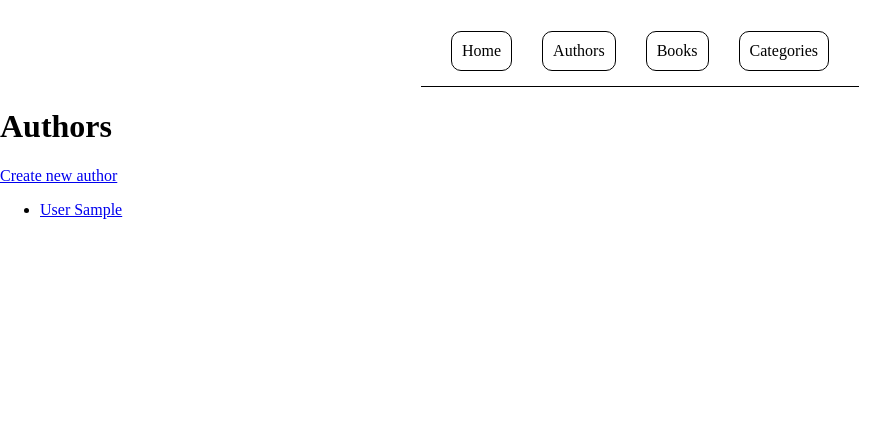
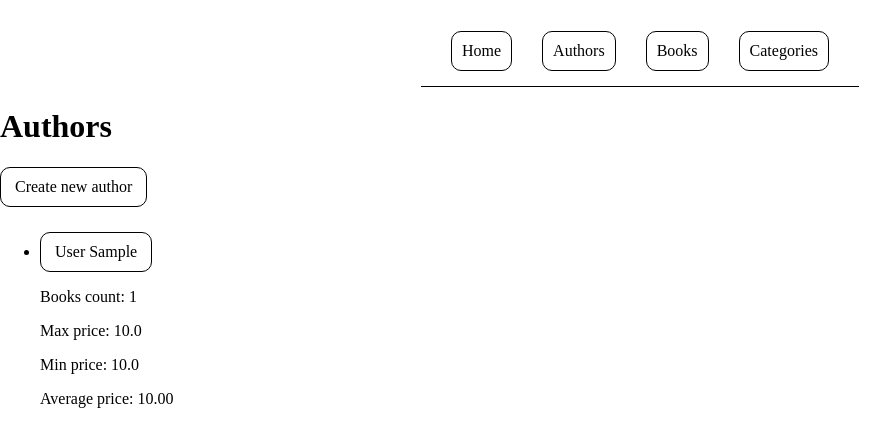
Before and after one commit to Marios-Koliouskas/proset-test-library, a Django app: page /authors/ in a window 1280 px wide. Shown: the top 447 px of the page, without its empty margins (0-892 px from the left). Run offline with Django 4.2, Linux system fonts and the light colour scheme; tables that the repository leaves empty hold one stand-in row (values such as "Sample post").

Commit message:
Min Max Avg and some CSS

```diff
--- a/project/core/static/core/home.css
+++ b/project/core/static/core/home.css
@@ -1,8 +1,8 @@
-body{
+body {
     margin: 0;
 }
 
-.navbar{
+.navbar {
     display: flex;
     gap: 30px;
     padding-left: 30px;
@@ -17,14 +17,20 @@ body{
     width: fit-content;
 }
 
-.navbar a{
+.navbar li {
+    cursor: pointer;
+}
+
+.navbar a {
+    display: block;
     text-decoration: none;
     color: black;
-}
-
-.navbar li{
     border: 1px solid black;
     padding: 10px;
     border-radius: 10px;
-    cursor: pointer;
 }
+
+.navbar a:hover {
+    background-color: black;
+    color: white;
+}
--- /dev/null
+++ b/project/core/static/core/lists.css
@@ -0,0 +1,23 @@
+.title,
+.author_name {
+    text-decoration: none;
+    color: black;
+    border: 1px solid black;
+    border-radius: 10px;
+    padding: 10px 14px;
+    display: inline-block;
+}
+
+.author-list {
+    margin-top: 25px;
+}
+
+.title:hover {
+    background-color: blue;
+    color: white;
+}
+
+.author_name:hover{
+    background-color: purple;
+    color:white;
+}
--- a/project/core/templates/core/author_list.html
+++ b/project/core/templates/core/author_list.html
@@ -1,23 +1,36 @@
 {% extends "core/base.html" %}
+
+<!--1-->
+{% load static %}
+<!--1-->
+{% block extra_css %}
+    <link rel="stylesheet" href="{% static 'core/lists.css' %}">
+<!--1-->
+{% endblock %}
 
 {% block content %}
     <h1>Authors</h1>
 
     <p>
-        <a href="{% url 'author_create' %}">Create new author</a>
+        <a class="title" href="{% url 'author_create' %}">Create new author</a>
     </p>
 
-    <ul>
+    <ul class="author-list">
 
 
         {% for author in authors %}
 
-            <li>
+            <li class="author_item">
 
                 <!--Makes dynamic links, so everytime we click an author, we go to a specific details page-->
-                <a href="{% url 'author_detail' author.id %}">
+                <a class="author_name" href="{% url 'author_detail' author.id %}">
                     {{ author.last_name }} {{ author.first_name }}
                 </a>
+
+                <p>Books count: {{author.book_count}}</p>
+                <p>Max price: {{author.max_book_price}}</p>
+                <p>Min price: {{author.min_book_price}}</p>
+                <p>Average price: {{author.avg_book_price|floatformat:2}}</p>
             </li>
 
         {% empty %}
--- a/project/core/templates/core/base.html
+++ b/project/core/templates/core/base.html
@@ -7,6 +7,9 @@
     <meta name="viewport" content="width=device-width, initial-scale=1.0">
 
     <link rel="stylesheet" href="{% static 'core/home.css' %}">
+
+    {% block extra_css %}
+    {% endblock %}
 
     <title>Library Project</title>
 </head>
--- a/project/core/views.py
+++ b/project/core/views.py
@@ -4,6 +4,8 @@ from django.shortcuts import render, get_object_or_404, redirect
 from .models import Author, Book, Category
 
 from .forms import AuthorForm, BookForm, CategoryForm
+
+from django.db.models import Count, Min, Max, Avg
 
 # Create your views here.
 
@@ -14,7 +16,12 @@ def home(request):
 #The request is the request of the user/browser
 def author_list(request):
 
-    authors = Author.objects.all().order_by("-id")
+    authors = Author.objects.annotate(
+        book_count=Count("book"),
+        min_book_price=Min("book__price"),
+        max_book_price=Max("book__price"),
+        avg_book_price=Avg("book__price"),
+    ).order_by("-id")
 
     return render(request, "core/author_list.html", {"authors": authors})
 
```
